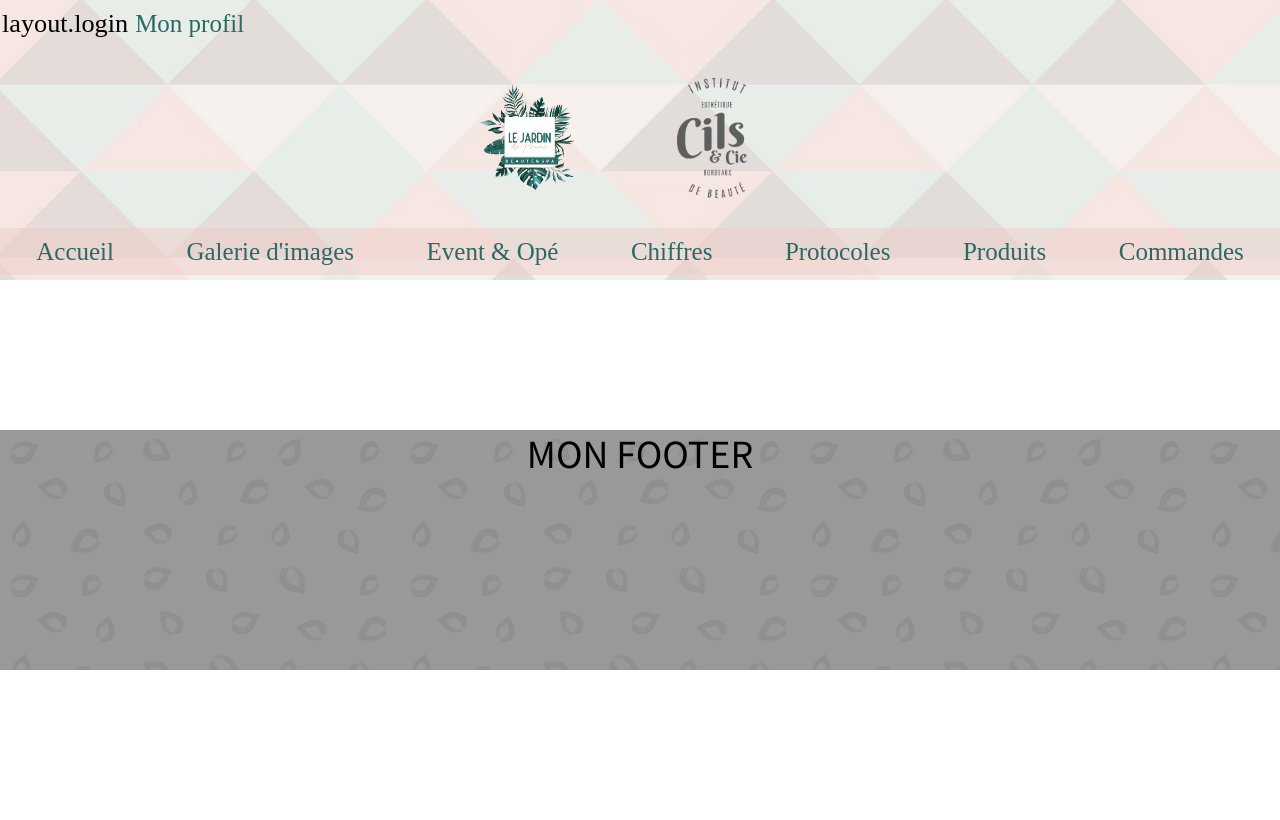
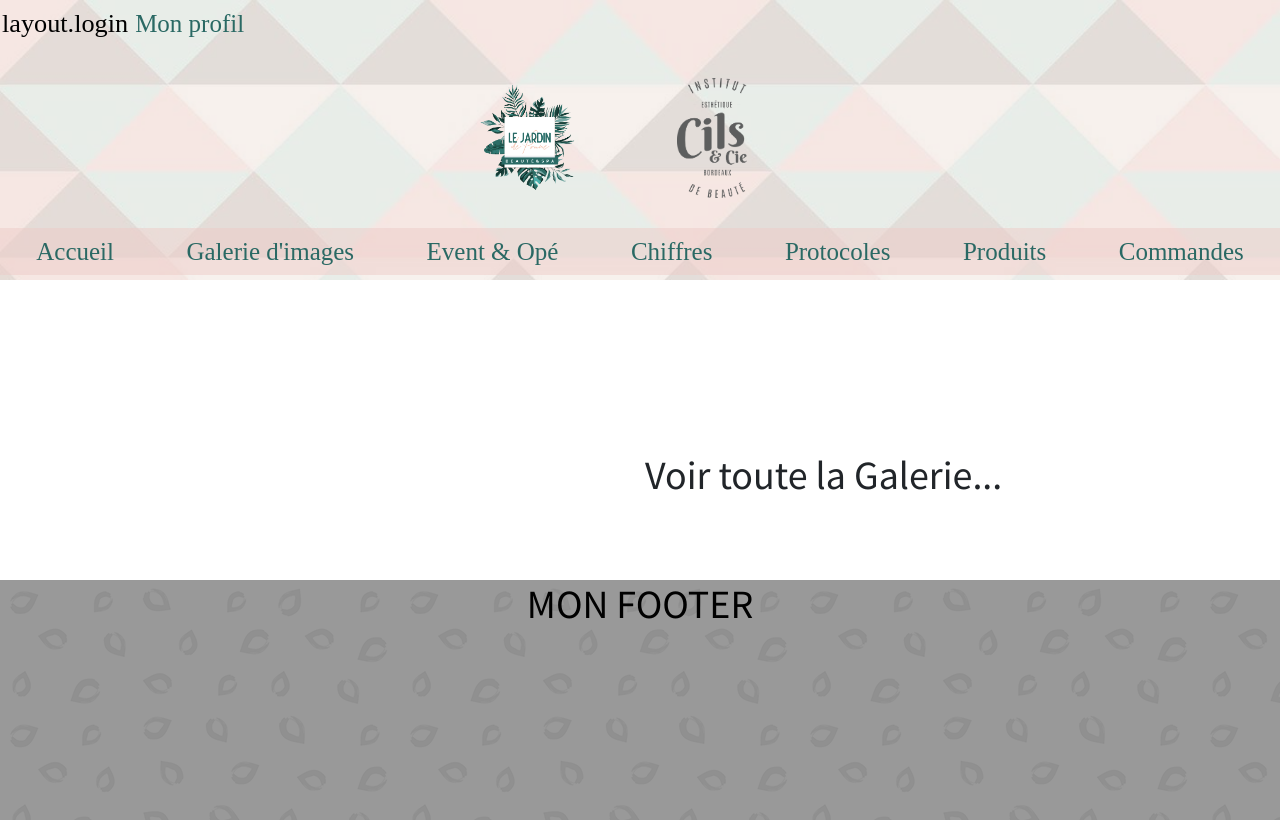
Before and after one commit to Atif-Zourgani/intraInstitut, a Symfony app: template templates/accueil/accueil.html.twig in a window 1280 px wide. Before the commit the page ends 670 px from the top, so only its background shows below. Run offline with Twig, Linux system fonts and the light colour scheme; the template is opened without the code that fills it, so the values that code supplies are empty; some libraries are stand-ins or nearby versions.

Commit message:
sauvegarde

```diff
--- a/public/asset/css/style.css
+++ b/public/asset/css/style.css
@@ -17,7 +17,7 @@
     src: url("../font/mapolice.ttf");
 }
 body{
-    font-family: "mapolice";
+    font-family: "mapolice", serif;
     box-sizing: border-box;
     padding: 0;
     margin: 0;
@@ -122,7 +122,7 @@ header{
 }
 .aheader{
     color: rgb(42, 105, 100);
-    font-family: "mapoliceTitle";
+    font-family: "mapoliceTitle", serif;
     font-size: 25px;
 }
 .bandeRose{
@@ -177,6 +177,14 @@ footer{
     font-size: 20px;
     background-color: rgba(255,255,255,0.1);
     width: 30vh;
+    border-radius: 10px 100px / 120px;
+}
+.loginLienSticky{
+    margin: 2vh auto;
+    font-size: 20px;
+    background-color: rgba(238, 203, 200, 0.9);
+    width: 30vh;
+    color: rgb(42, 105, 100);
     border-radius: 10px 100px / 120px;
 }
 .loginImgContact{
@@ -238,10 +246,30 @@ footer{
 .accueilGalerie{
 
 }
+.photoSizeAccueil{
+    width: 250px;
+    height: 200px;
+    filter: grayscale(0.6);
+    z-index: 1;
+    transition: transform .2s;
+    margin: 5px 0;
+}
+.photoSizeAccueil:hover{
+    filter: none;
+    transform: scale(1.04);
+    z-index: 500;
+}
+.accueilShowMore{
+  width: 400px;
+    font-size: 40px;
+    bottom: -80px;
+    left: 50%;
+
+}
 
 /*
 ----------------------------------------------------------------------------------------------------------------------
---------------------------------------------Debut CSS galerie --------------------------------------------------------
+--------------------------------------------Debut CSS Article --------------------------------------------------------
 ----------------------------------------------------------------------------------------------------------------------
  */
 .galerieDisposition{
@@ -291,7 +319,7 @@ footer{
     background-color: rgba(200,200,200,0.8);
 }
 .imgGalerieShowSize{
-    width: 80%;
+    height: 300px;
     padding: 10px 0;
 }
 .showLienBack{
@@ -323,13 +351,3 @@ footer{
     font-size: 20px;
     margin: 50px 0;
 }
-
-/*
-----------------------------------------------------------------------------------------------------------------------
---------------------------------------------Debut CSS product --------------------------------------------------------
-----------------------------------------------------------------------------------------------------------------------
- */
-
-.productDisposition{
-
-}
--- a/src/Controller/galerie/galerieController.php
+++ b/src/Controller/galerie/galerieController.php
@@ -82,10 +82,10 @@ class galerieController extends AbstractController
         if ($form->isSubmitted() && $form->isValid()) {
             // stock toutes les images envoyées par le formulaire dans $images
             $image = $request->files->get('galerie')['image'];
-            if ($image != null) {
+            if ($image != null) { //!=différent
                 // stock le dossier de destination défini dans config/services.yaml
                 $upload_directory = $this->getParameter('upload_directory');
-                $filename = $request->request->get('galerie')['img'] . '.' . $image->guessExtension(); //identifie la nature du fichier
+                $filename = $request->request->get('galerie')['img'] . '.' . $image->guessExtension();
 
                 // déplace le fichier dans le dossier désiré
                 $image->move(
--- a/templates/accueil/accueil.html.twig
+++ b/templates/accueil/accueil.html.twig
@@ -4,10 +4,15 @@
 
         <main>
             <div class="zoneBlanche"></div>
-
-            <div class="accueilGalerie">
-
+            <div class="PosRela">
+                <div class="displayCenter">
+                    {% for photo in galerie | slice(0,3)%}
+                            <img class="photoSizeAccueil" alt="{{ photo.alt }}" src="{{ asset('asset/galerie/' ~ photo.img) }}">
+                    {% endfor %}
+                </div>
+                <div class="accueilShowMore PosAbso"> <a>Voir toute la Galerie...</a></div>
             </div>
+            <div class="zoneBlanche"></div>
         </main>
 
     {% include 'commons/_footer.html.twig' %}
--- a/templates/galerie/galerie.html.twig
+++ b/templates/galerie/galerie.html.twig
@@ -15,7 +15,7 @@
                     <input type="submit" value="rechercher">
                 </form>
                 <div class="marginSticky zIndex">
-                    <a href="{{ path('galerie_insert') }}" class="loginLien txtCenter" >Ajouter une image</a>
+                    <a href="{{ path('galerie_insert') }}" class="loginLienSticky txtCenter" >Ajouter une image</a>
                 </div>
             </div>
 
--- a/templates/product/product.html.twig
+++ b/templates/product/product.html.twig
@@ -15,7 +15,7 @@
                 <input type="submit" value="rechercher">
             </form>
             <div class="marginSticky zIndex">
-                <a href="" class="loginLien txtCenter" >Ajouter un produit</a>
+                <a href="{{ path('product_insert') }}" class="loginLienSticky txtCenter" >Ajouter un produit</a>
             </div>
         </div>
 
--- a/templates/product/product_show_id.html.twig
+++ b/templates/product/product_show_id.html.twig
@@ -18,7 +18,7 @@
             <a class="loginLien PosAbso showLienAccueil" href="{{ path('accueil') }}">Accueil</a>
             {% if is_granted("ROLE_ADMIN") %}
                 <a class="showLienSupp loginLien PosAbso" href="{{ path('admin_product_delete_id', {'id' : product.id}) }}" type="submit" value="Supprimer">Supprimer </a>
-                <a class="showLienModif loginLien PosAbso" href="" type="submit" value="Modifier">Modifier </a>
+                <a class="showLienModif loginLien PosAbso" href="{{ path('admin_product_update_id', {'id' : product.id}) }}" type="submit" value="Modifier">Modifier </a>
             {% endif %}
         </div>
 
```
Also changed, not shown: src/Controller/accueil/accueilController.php (+5 -2 lines), src/Controller/product/productController.php (+39 -0 lines), templates/product/admin_product_update_id.html.twig (added, +13 -0 lines), templates/product/product_insert.html.twig (added, +11 -0 lines).
